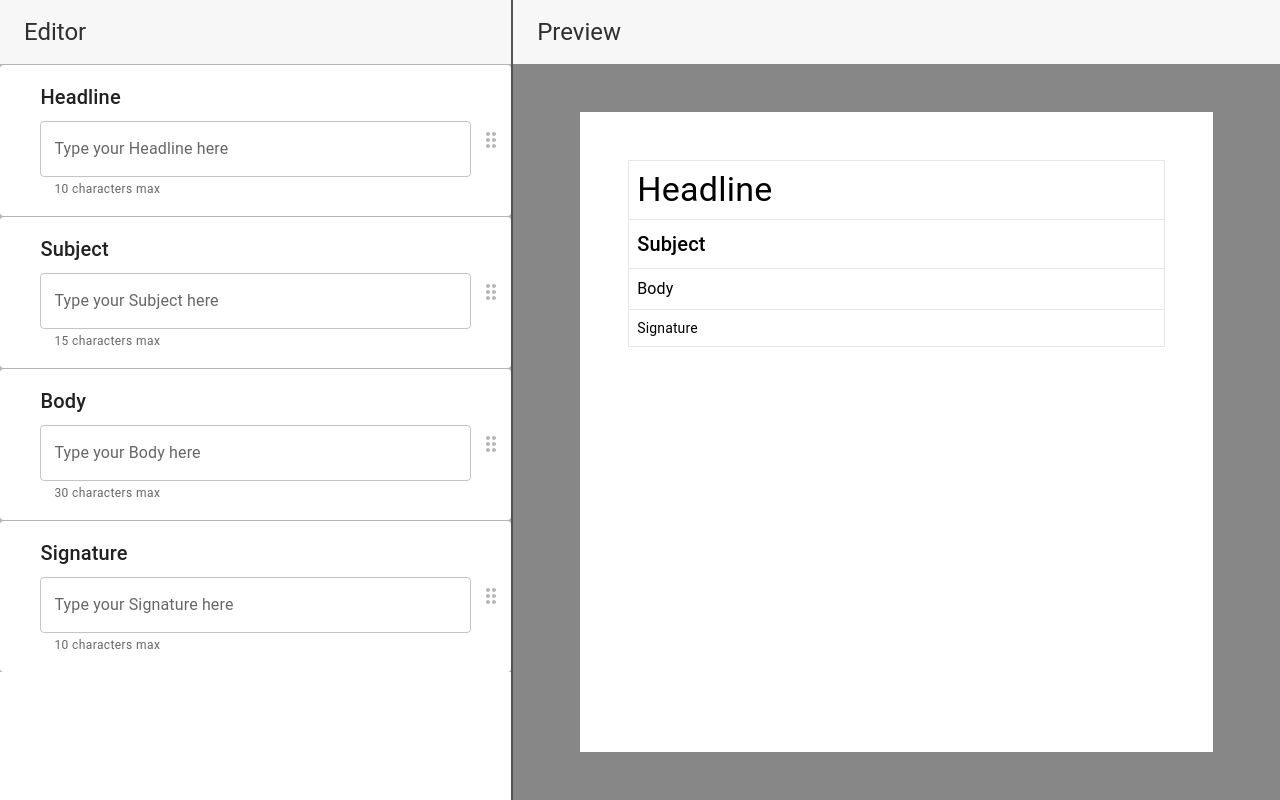
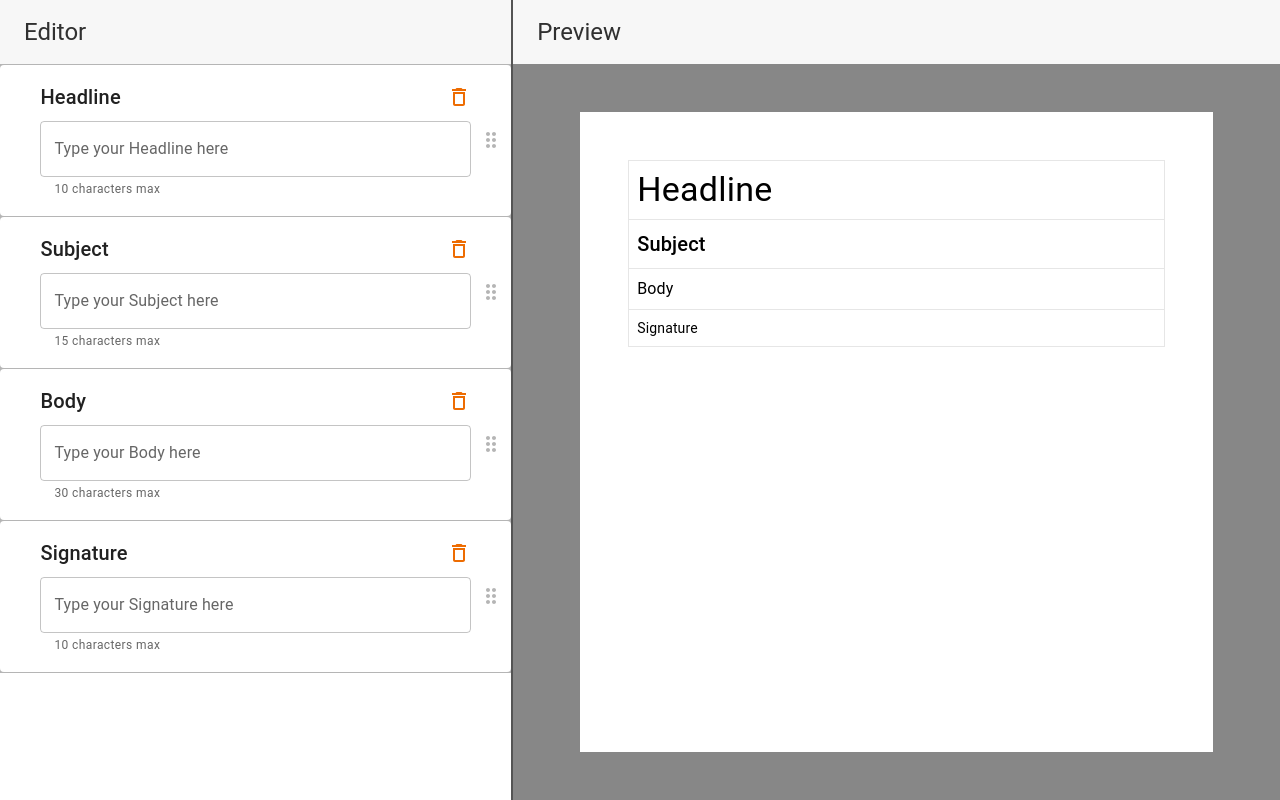
Before and after one commit to MilneS/emails, a React (Create React App) app: page / in a window 1280 px wide. Built offline with nearby package versions, Linux system fonts and the light colour scheme.

Commit message:
added line + trash

```diff
--- a/src/components/editor/components/EditableItem.tsx
+++ b/src/components/editor/components/EditableItem.tsx
@@ -6,6 +6,7 @@ import { useDispatch, useSelector } from "react-redux";
 import { setCardsInputs } from "../../../app/cardsSlice";
 import { Inpt } from "../../../app/interface/interface.model";
 import { useState } from "react";
+import DeleteOutlineIcon from "@mui/icons-material/DeleteOutline";
 
 const EditableItem = (props: any) => {
   const [itemVal, setItemVal] = useState("");
@@ -21,9 +22,14 @@ const EditableItem = (props: any) => {
     display: "flex",
     flexDirection: "row",
     alignItems: "center",
-    position: "relative",
     border: isGrabbed ? "1px solid #b5b5b5" : "0px",
     zIndex: isGrabbed ? "6" : "5",
+  };
+  const TopBoxStyle = {
+    display: "flex",
+    flexDirection: "row",
+    alignItems: "center",
+    justifyContent: "space-between",
   };
   const style = { transform: CSS.Transform.toString(transform), transition };
 
@@ -50,9 +56,14 @@ const EditableItem = (props: any) => {
       <Box width="3rem" />
       <CardContent sx={{ width: "100%", px: 0 }}>
         {/* @ts-ignore */}
-        <Typography variant="h6" pb={1}>
-          {item.name}
-        </Typography>
+        <Box sx={TopBoxStyle} pb={1}>
+          <Typography variant="h6">{item.name}</Typography>
+          <DeleteOutlineIcon
+            color="warning"
+            fontSize="medium"
+            sx={{ "&:hover": { cursor: "pointer" } }}
+          />
+        </Box>
         <TextField
           // error
           helperText={`${props.item.maxChar} characters max`}
--- a/src/components/editor/index.tsx
+++ b/src/components/editor/index.tsx
@@ -69,13 +69,15 @@ export default function Editor() {
       >
         <SortableContext items={items} strategy={verticalListSortingStrategy}>
           <Box overflow="scroll" height="calc( 100% - 4rem )">
-            {items.map((id) => {
+            {items.map((id, i) => {
               const item = selectedTemplate.comps.find((itm) => itm.id === id);
               return (
                 <Box
                   key={id}
                   sx={{
                     borderTop: "1px solid #b5b5b5",
+                    borderBottom:
+                      i === items.length - 1 ? "1px solid #b5b5b5" : "0px",
                     backgroundColor: "#b5b5b5",
                   }}
                 >
```
